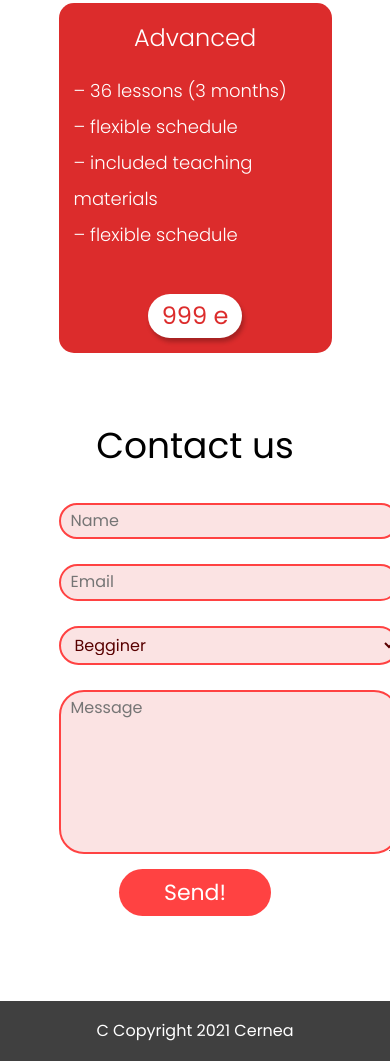
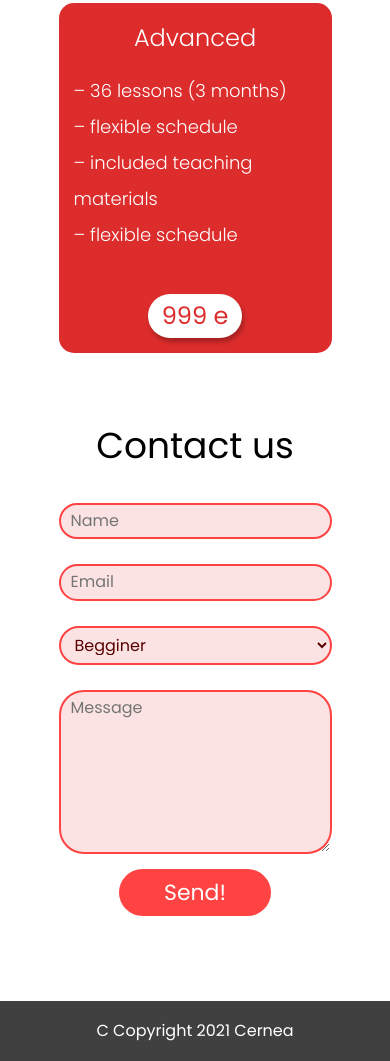
Before and after one commit to vcernea/missteacher, a plain HTML site: page index.html in a window 390 px wide. Shown: the part 2954-4015 px from the top of the page. Drawn offline with Linux system fonts and the light colour scheme.

Commit message:
Added mobile version (responsive) + form bug fixed

```diff
--- a/main.css
+++ b/main.css
@@ -514,11 +514,14 @@
     }
 
     .contact__form {
-        display: grid;
-        grid-template-columns: 1fr;
-        grid-template-rows: auto;
+        display: flex;
+        flex-direction: column;
         width: 70%;
-        margin: auto
+        margin: auto;
+        grid-template-columns: none;
+        grid-column-gap: 0;
+        grid-row-gap: 25px;
+        grid-template-rows: none;
     }
 
     .contact .contact__header {
@@ -528,14 +531,13 @@
     }
 
     .contact__form .contact__input {
+        width: auto;
         padding: 5px 10px;
         color: #580000;
     }
 
     .contact__form textarea.contact__input {
-        grid-column-start: 1;
-        grid-column-end: 2;
-        grid-row-start: 4;
+        order: 3;
         height: 150px;
         line-height: 1.4;
     }
```
